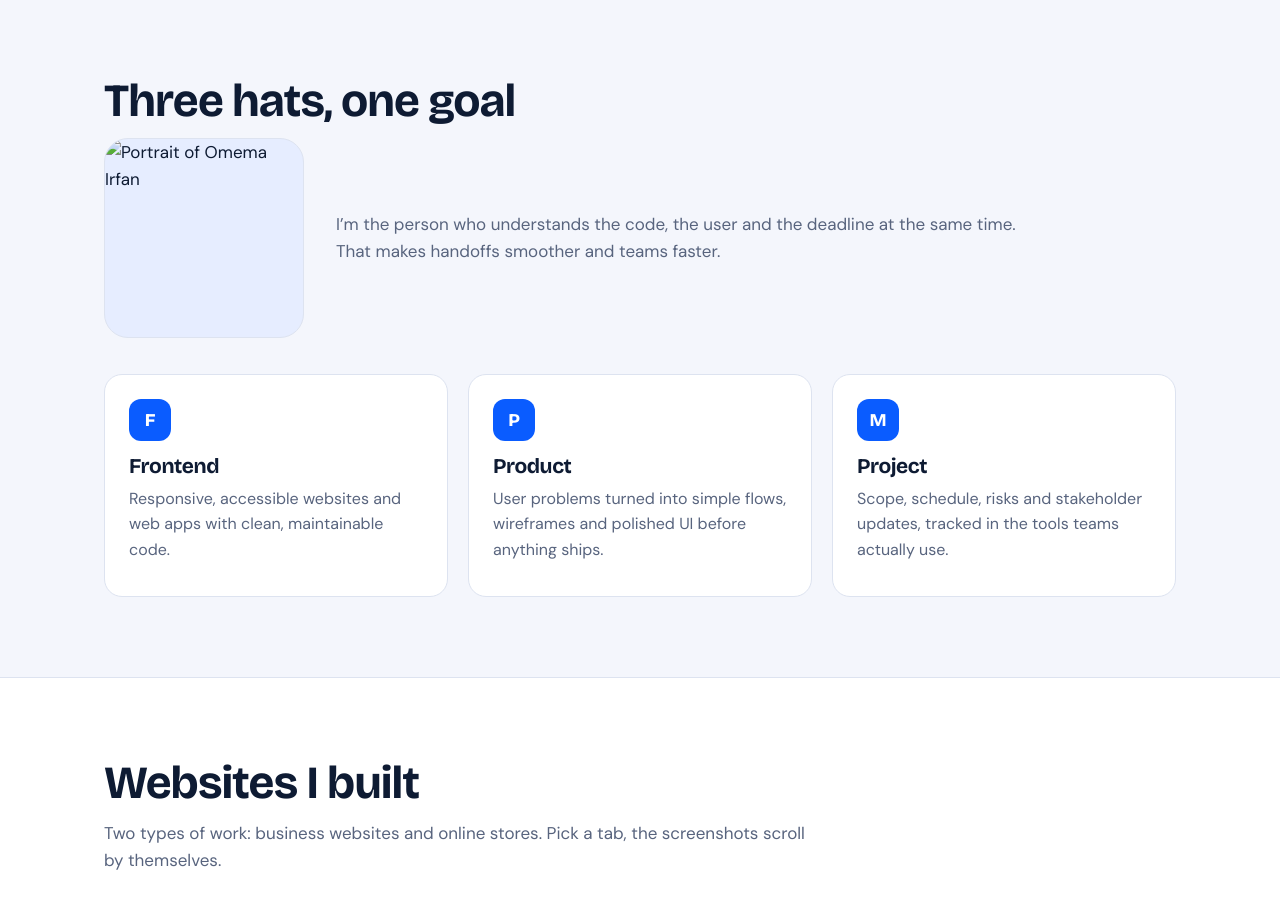
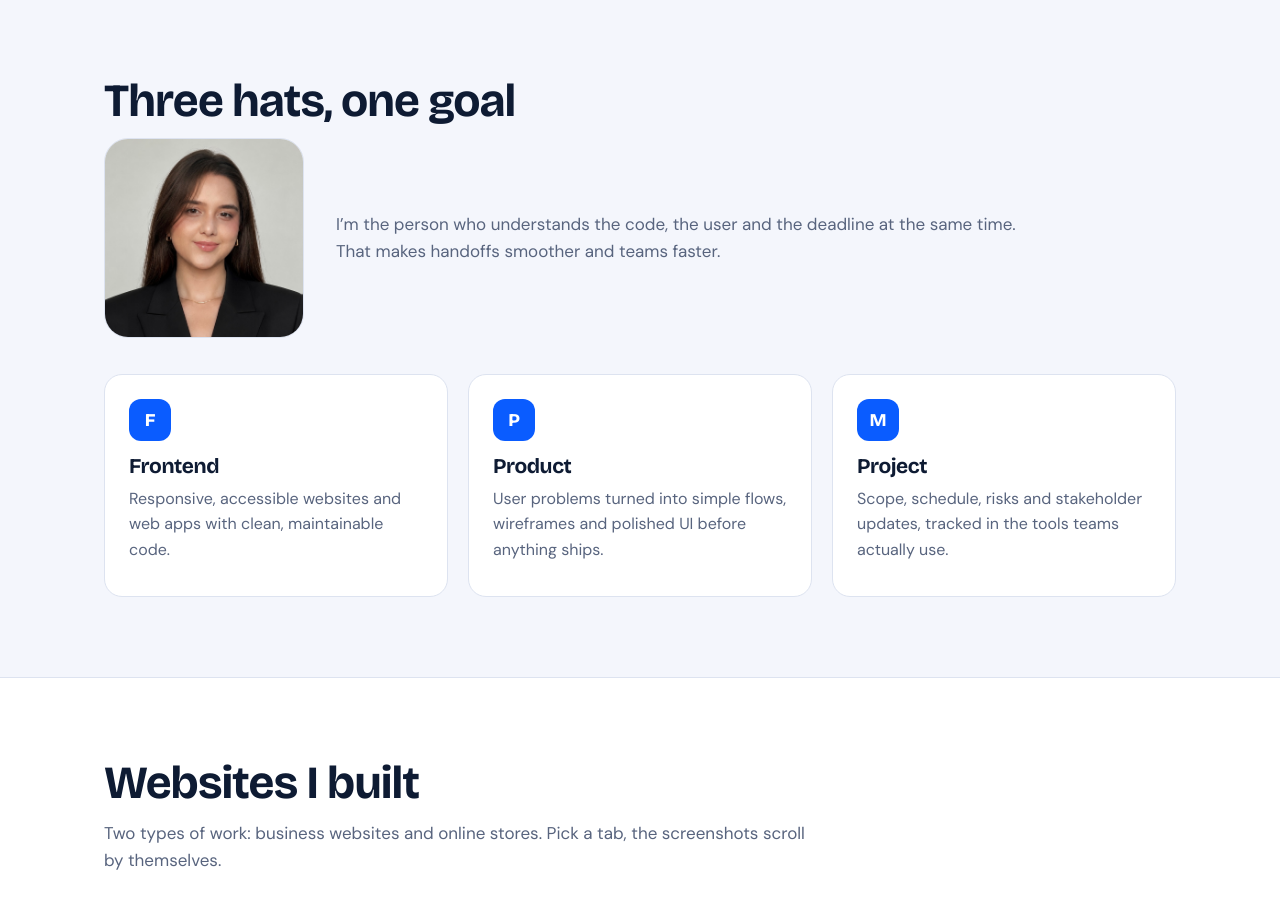
Before and after one commit to omemairf/ProductEngineer, a plain HTML site: page index.html in a window 1280 px wide. Shown: the part 800-1707 px from the top of the page. Drawn offline with nearby package versions, Linux system fonts and the light colour scheme.

Commit message:
fixed profile image path

```diff
--- a/index.html
+++ b/index.html
@@ -25,7 +25,7 @@
 
 <section id="about"><div class="wrap">
   <h2 class="h">Three hats, one goal</h2>
-  <div class="about"><img id="pic" class="pic" src="./img/cv-me.jpeggit add ." alt="Portrait of Omema Irfan" width="200" height="200"><p class="lead">I’m the person who understands the code, the user and the deadline at the same time. That makes handoffs smoother and teams faster.</p></div>
+  <div class="about"><img id="pic" class="pic" src="img/cv-me.jpeg" alt="Portrait of Omema Irfan" width="200" height="200"><p class="lead">I’m the person who understands the code, the user and the deadline at the same time. That makes handoffs smoother and teams faster.</p></div>
   <div class="grid">
     <div class="box"><div class="ic">F</div><h3>Frontend</h3><p>Responsive, accessible websites and web apps with clean, maintainable code.</p></div>
     <div class="box"><div class="ic">P</div><h3>Product</h3><p>User problems turned into simple flows, wireframes and polished UI before anything ships.</p></div>
```
